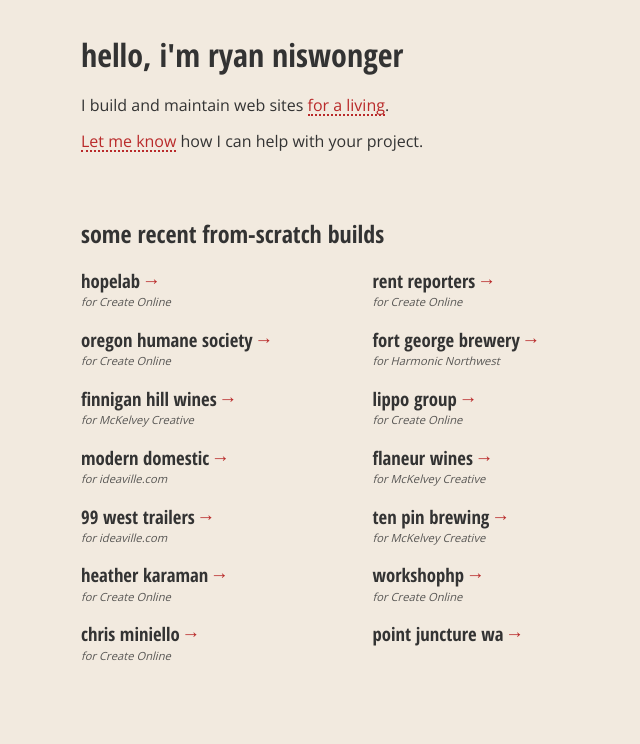
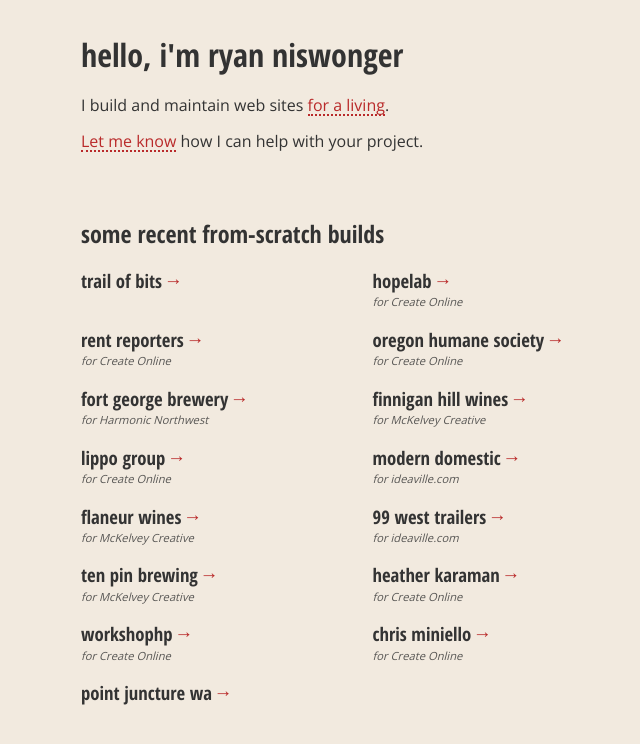
Before and after one commit to rniswonger/rniswonger.github.io, a Jekyll site: the page built from index.html, in a window 1280 px wide. Shown: the top 744 px of the page, without its empty margins (284-924 px from the left). Built offline with Jekyll 4.4.1, drawn with Linux system fonts in a browser that asks for light colours; nearby versions of some CDN libraries.

Commit message:
Update work

```diff
--- a/index.html
+++ b/index.html
@@ -9,6 +9,9 @@
 <main>
   <h2>some recent from-scratch builds</h2>
   <ul class="portfolio">
+    <li>
+      <h3><a href="https://www.trailofbits.com" target="_blank">Trail of Bits</a></h3>
+    </li>
     <li>
       <h3><a href="http://www.hopelab.org/" target="_blank">HopeLab</a></h3>
       <div class="details">
```
